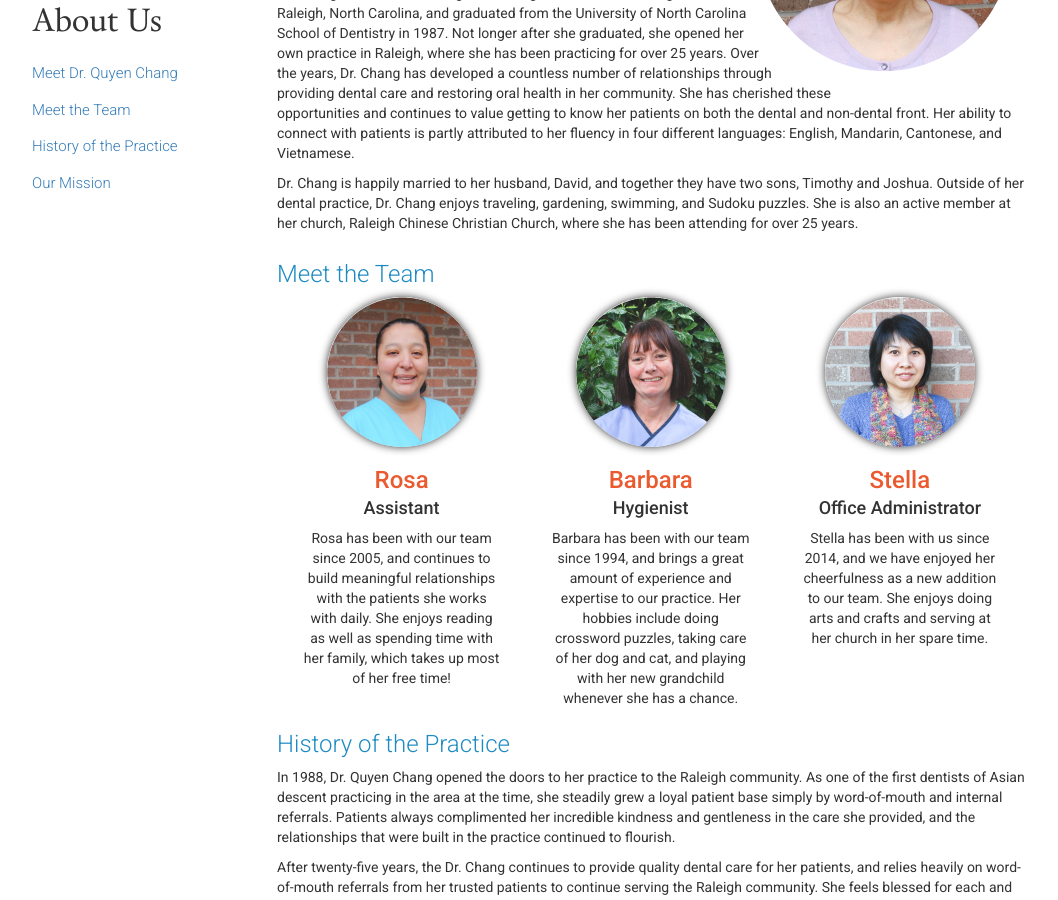
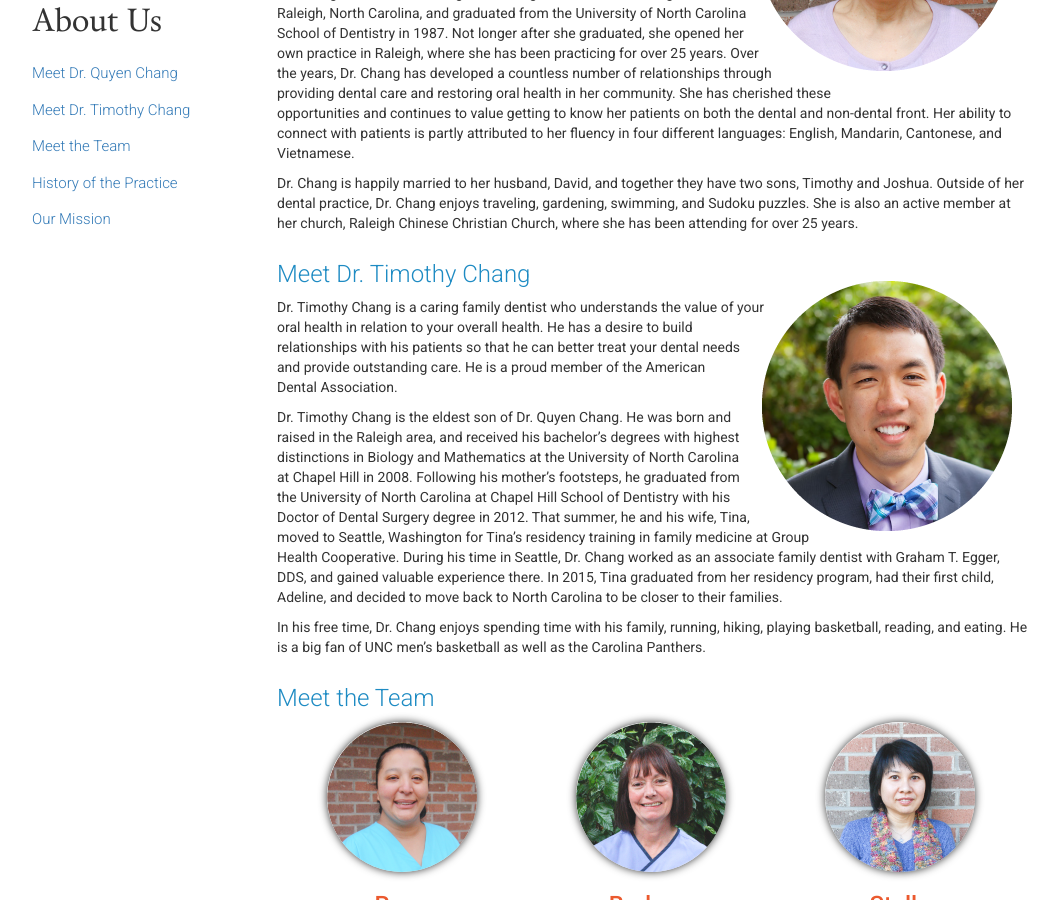
Before and after one commit to gabrielyeung/changdds, a Jekyll site: the page built from aboutus/index.html, in a window 1280 px wide and 900 px high, scrolled down 681 px. Shown: the whole window, without its empty margins (108-1166 px from the left). Built offline with Jekyll 4.4.1, drawn with Linux system fonts in a browser that asks for light colours; nearby versions of some CDN libraries.

Commit message:
adding Tim's bio onto the 'About Us' page

```diff
--- a/aboutus/index.html
+++ b/aboutus/index.html
@@ -9,6 +9,7 @@ title: About Us
       <h1>About Us</h1>
       <section>
         <h2><a href="#Meet-Dr-Chang">Meet Dr. Quyen Chang</a></h2>
+        <h2><a href="#Meet-Dr-TimChang">Meet Dr. Timothy Chang</a></h2>
         <h2><a href="#Meet-the-Team">Meet the Team</a></h2>
         <h2><a href="#Our-History">History of the Practice</a></h2>
         <h2><a href="#Our-Mission">Our Mission</a></h2>
@@ -27,6 +28,16 @@ title: About Us
         <p>Dr. Quyen Chang is a dedicated family dentist who is committed to establishing and maintaining the health of your teeth and mouth.  She displays an unparalleled level of gentleness and care for all of her patients, which she couples with her expertise and skill to provide excellent dental care in the Triangle area.  She is a proud member of the American Association of Women Dentists and the Raleigh-Wake County Dental Society.</p>
         <p>Dr. Chang received her undergraduate degree at Meredith College in Raleigh, North Carolina, and graduated from the University of North Carolina School of Dentistry in 1987.  Not longer after she graduated, she opened her own practice in Raleigh, where she has been practicing for over 25 years.  Over the years, Dr. Chang has developed a countless number of relationships through providing dental care and restoring oral health in her community.  She has cherished these opportunities and continues to value getting to know her patients on both the dental and non-dental front.  Her ability to connect with patients is partly attributed to her fluency in four different languages: English, Mandarin, Cantonese, and Vietnamese.</p>
         <p>Dr. Chang is happily married to her husband, David, and together they have two sons, Timothy and Joshua.  Outside of her dental practice, Dr. Chang enjoys traveling, gardening, swimming, and Sudoku puzzles.  She is also an active member at her church, Raleigh Chinese Christian Church, where she has been attending for over 25 years.</p>
+      </section>
+
+      <section class="drchang-bio">
+        <figure class="drchang-profile-pic">
+          <img src="{{site.baseurl}}/img/image_bio_timchang.png" alt="Dr Timothy Chang's profile picture">
+        </figure>
+        <h1 id="Meet-Dr-TimChang">Meet Dr. Timothy Chang</h1>
+        <p>Dr. Timothy Chang is a caring family dentist who understands the value of your oral health in relation to your overall health.  He has a desire to build relationships with his patients so that he can better treat your dental needs and provide outstanding care.  He is a proud member of the American Dental Association.</p>
+        <p>Dr. Timothy Chang is the eldest son of Dr. Quyen Chang.  He was born and raised in the Raleigh area, and received his bachelor’s degrees with highest distinctions in Biology and Mathematics at the University of North Carolina at Chapel Hill in 2008.  Following his mother’s footsteps, he graduated from the University of North Carolina at Chapel Hill School of Dentistry with his Doctor of Dental Surgery degree in 2012.  That summer, he and his wife, Tina, moved to Seattle, Washington for Tina’s residency training in family medicine at Group Health Cooperative.  During his time in Seattle, Dr. Chang worked as an associate family dentist with Graham T. Egger, DDS, and gained valuable experience there.  In 2015, Tina graduated from her residency program, had their first child, Adeline, and decided to move back to North Carolina to be closer to their families.</p>
+        <p>In his free time, Dr. Chang enjoys spending time with his family, running, hiking, playing basketball, reading, and eating.  He is a big fan of UNC men’s basketball as well as the Carolina Panthers.</p>
       </section>
 
       <section class="team">
```
Also changed, not shown: img/image_bio_timchang.png (added).
